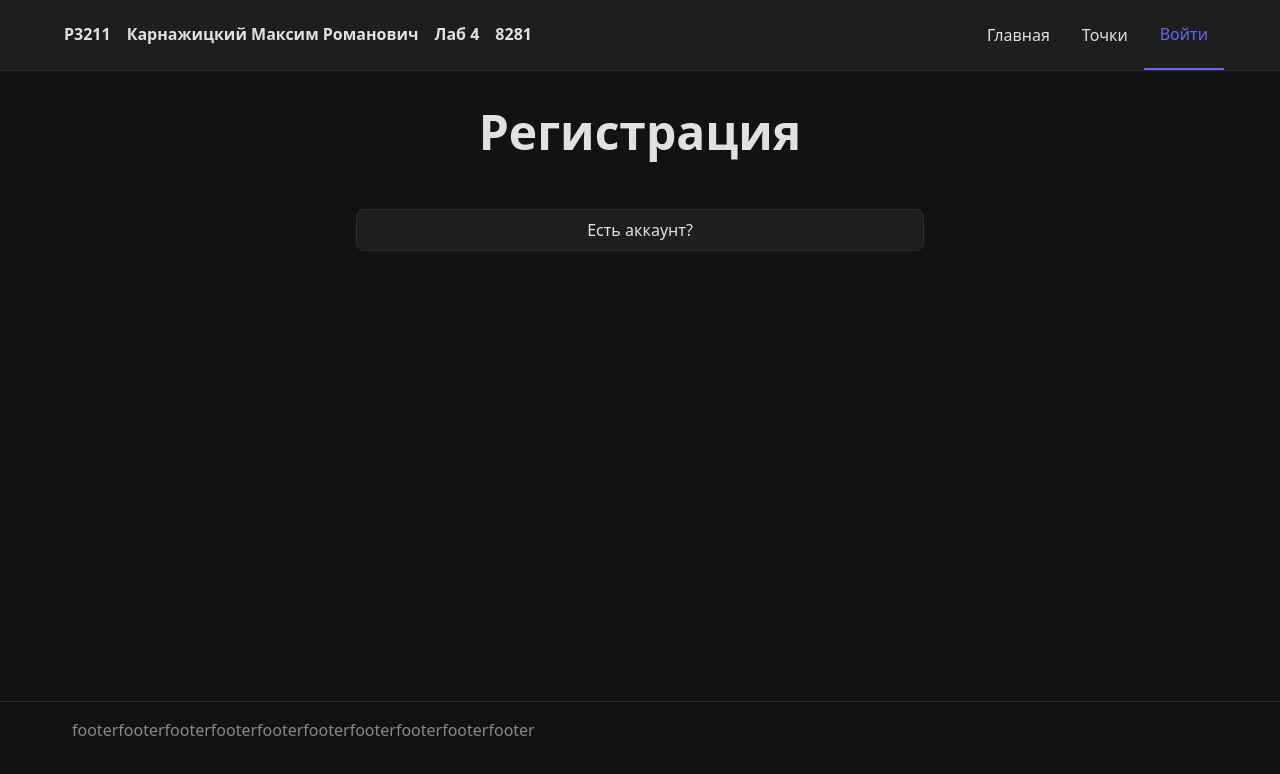
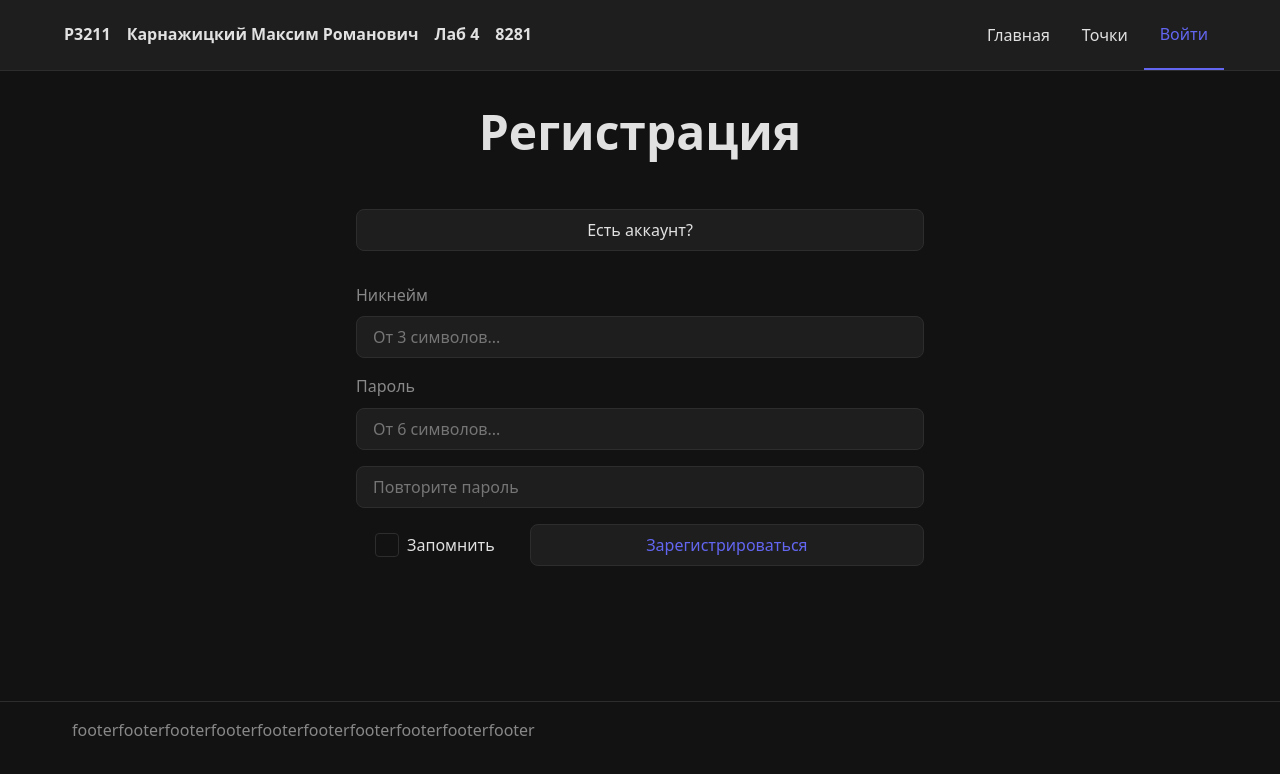
Before and after one commit to xtern0o/web_lab4, a Vue app in the folder frontend/web_lab4_frontend/: page /auth in a window 1280 px wide. Both pictures are taken after a click on the button "Нет аккаунта?". Shown: the top 774 px of the page. Built offline with nearby package versions, Linux system fonts and the light colour scheme.

Commit message:
[feat] initial logic of signin and signup

```diff
--- a/frontend/web_lab4_frontend/src/App.vue
+++ b/frontend/web_lab4_frontend/src/App.vue
@@ -1,5 +1,12 @@
 <script setup>
+import { ref } from 'vue';
 
+
+const navLinks = ref([
+  { name: 'Главная', path: '/' },
+  { name: 'Точки', path: '/points' },
+  { name: 'Войти', path: '/auth' },
+]);
 </script>
 
 <template>
@@ -16,9 +23,15 @@
           </div>
 
           <nav class="navbar-nav">
-            <router-link class="navbar-nav-item-link" to="/" exact-active-class="here">Главная</router-link>
-            <router-link class="navbar-nav-item-link" to="/points" exact-active-class="here">Точки</router-link>
-            <router-link class="navbar-nav-item-link" to="/auth" exact-active-class="here">Войти</router-link>
+            <router-link
+              v-for="link in navLinks"
+              :key="link.path"
+              class="navbar-nav-item-link"
+              :to="link.path"
+              exact-active-class="here"
+            >
+              {{ link.name }}
+            </router-link>
           </nav>
 
         </div>
--- a/frontend/web_lab4_frontend/src/components/Auth.vue
+++ b/frontend/web_lab4_frontend/src/components/Auth.vue
@@ -15,7 +15,53 @@
 </Transition>
 
 <form @submit.prevent="signup()" v-if="toggleAuth">
-
+    <div class="login-form">
+        <Transition appear name="from-top">
+            <div class="grid-form-entry">
+                <p>Никнейм</p>
+                <input
+                    v-model="registerUsername"
+                    type="text"
+                    id="register-username-field"
+                    placeholder="От 3 символов..."
+                    required>
+            </div>
+        </Transition>
+        <Transition appear name="from-top">
+            <div class="grid-form-entry">
+                <p>Пароль</p>
+                <input
+                    v-model="registerPassword"
+                    type="password"
+                    id="register-password-field"
+                    placeholder="От 6 символов..."
+                    required>
+            </div>
+        </Transition>
+        <Transition appear name="from-top">
+            <div>
+                <input
+                    v-model="registerPasswordRepeat"
+                    type="password"
+                    id="register-password-repeat-field"
+                    placeholder="Повторите пароль"
+                    required>
+            </div>
+        </Transition>
+        <Transition appear name="from-bottom">
+            <div class="remember-grid">
+                <div class="checkbox-container">
+                    <input
+                        type="checkbox"
+                        id="register-rememberCheck"
+                        v-model="registerRemember">
+                        <label for="rememberCheck">Запомнить</label>
+                    </input>
+                </div>
+                <button type="submit" class="submit-button" >Зарегистрироваться</button>
+            </div>
+        </Transition>
+    </div>
 </form>
 
 
@@ -70,10 +116,15 @@ const username = ref(null);
 const password = ref(null);
 const remember = ref(false);
 
+const registerUsername = ref(null);
+const registerPassword = ref(null);
+const registerPasswordRepeat = ref(null);
+const registerRemember = ref(false);
+
 const toggleAuth = ref(false);
 
-function validateUsername() {
-    let name = username.value.trim();
+function validateUsername(nam) {
+    let name = nam.trim();
 
     if (!name) {
         return [false, 'Имя пользователя не может быть пустым.'];
@@ -93,9 +144,7 @@ function validateUsername() {
 }
 
 
-function validatePassword() {
-    let pwd = password.value;
-
+function validatePassword(pwd) {
     if (!pwd) {
         return [false, 'Пароль не может быть пустым.'];
     }
@@ -113,13 +162,13 @@ function validatePassword() {
     return [true, "OK"];
 }
 
-function validateAndThrow() {
-    const validateUsername_ret = validateUsername();
+function validateAndThrow(name, pwd) {
+    const validateUsername_ret = validateUsername(name);
     if (!validateUsername_ret[0]) {
         throwError("Невалидный никнейм", validateUsername_ret[1])
         return false;
     }
-    const validatePassword_ret = validatePassword();
+    const validatePassword_ret = validatePassword(pwd);
     if (!validatePassword_ret[0]) {
         throwError("Невалидный пароль", validatePassword_ret[1])
         return false;
@@ -132,13 +181,37 @@ function throwError(summary, message) {
 }
 
 function signin() {
-    if (!validateAndThrow()) return;
+    if (!validateAndThrow(username.value, password.value)) return;
 
     const data = {
         username: username.value,
         password: password.value,
         remember: remember.value
     }
+    console.log("Login");
+    console.log(data);
+}
+
+function signup() {
+    let name = registerUsername.value;
+    let pwd = registerPassword.value;
+    let repeatPwd = registerPasswordRepeat.value;
+    let remember = registerRemember.value;
+
+    if (!(pwd === repeatPwd)) {
+        throwError("Некорректный пароль", "Пароли не совпадают")
+        return;
+    }
+
+    if (!validateAndThrow(name, pwd)) return;
+
+    const data = {
+        username: name,
+        password: pwd,
+        remember: remember
+    }
+
+    console.log("Register: ");
     console.log(data);
 }
 
```
